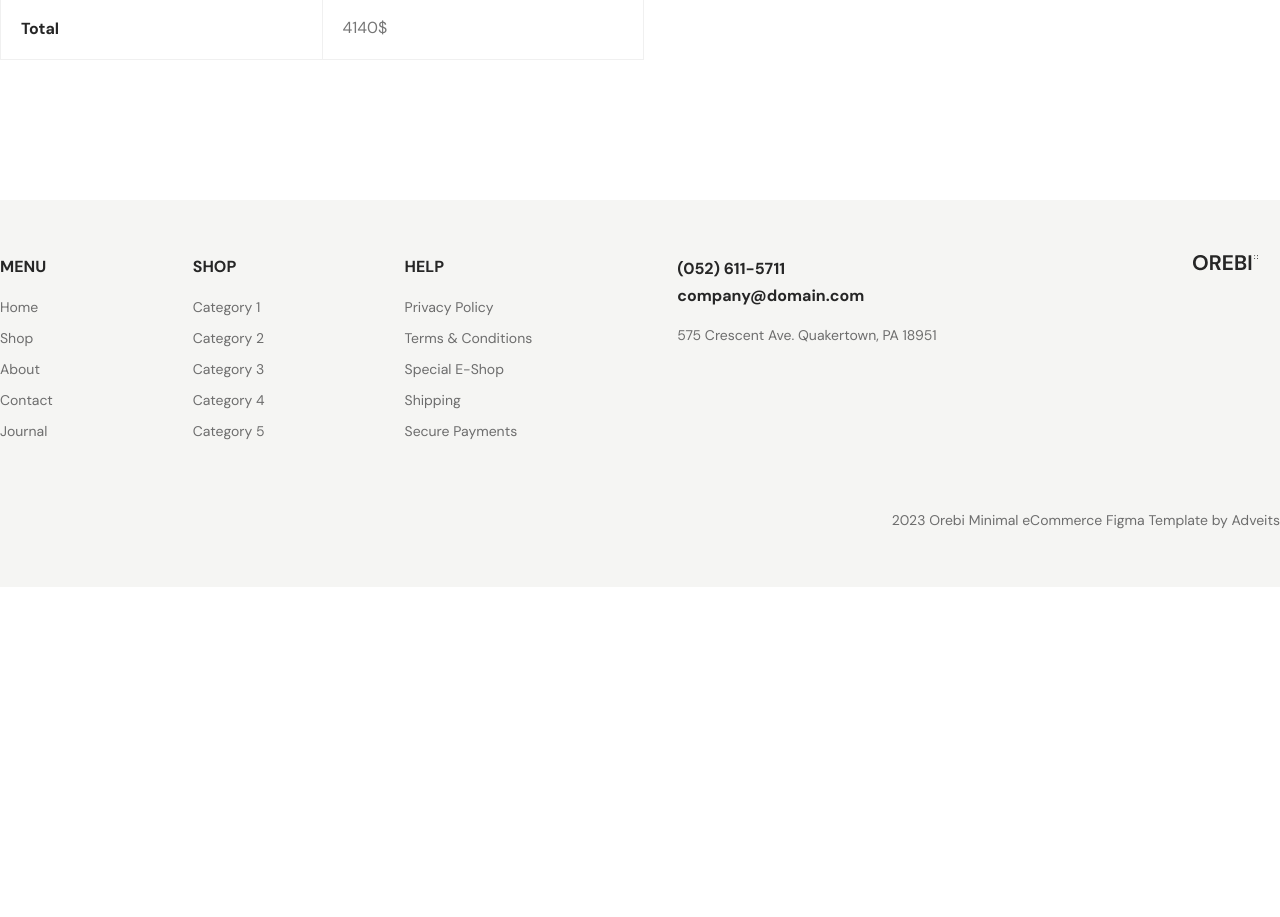
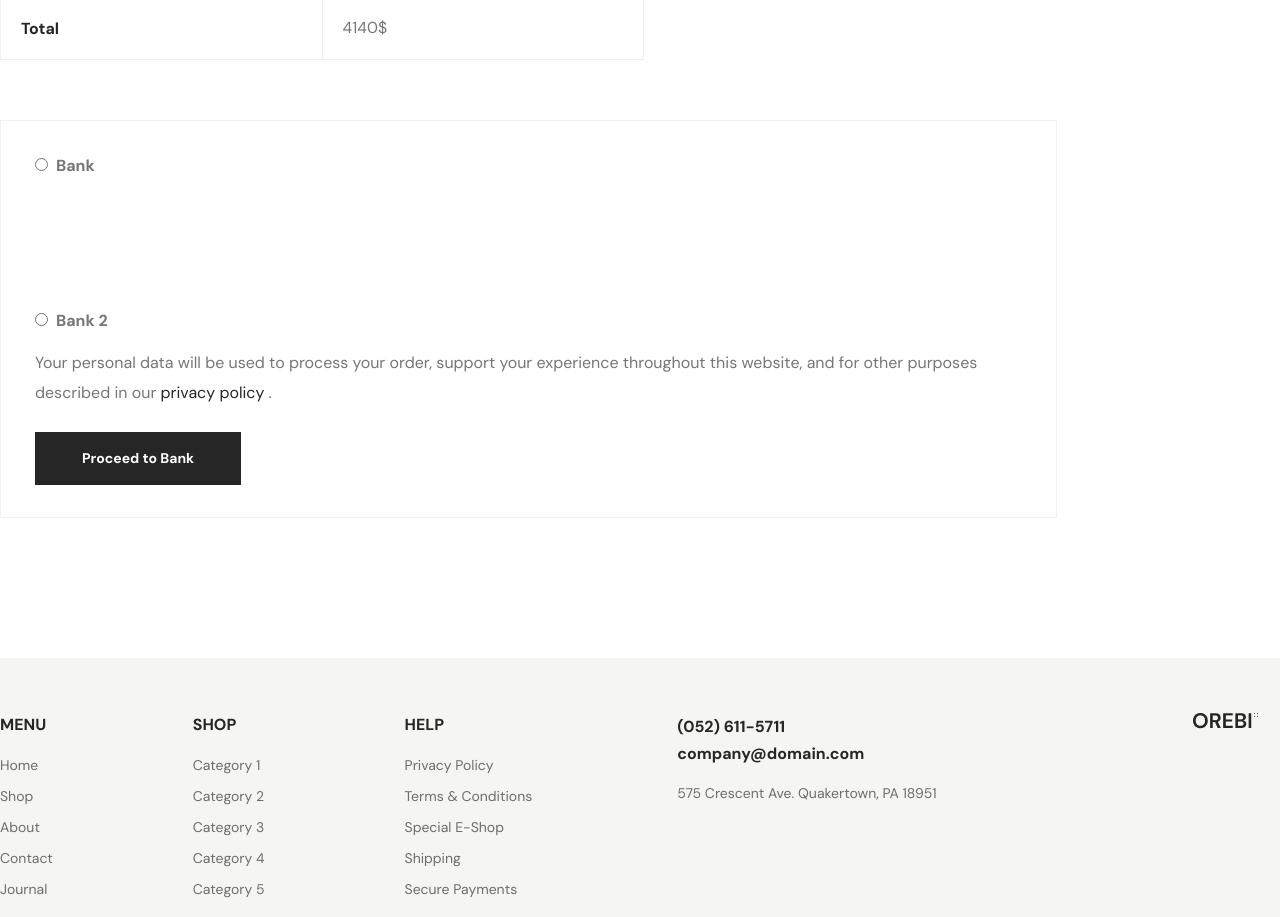
Before and after one commit to Nabab-Sharif/React-Project-5-Ecommerce-Orebi, a React (Vite) app: page /checkout in a window 1280 px wide. Shown: the part 2620-3537 px from the top of the page. Before the commit the page ends 3207 px from the top, so only its background shows below. Built offline with nearby package versions, Linux system fonts and the light colour scheme; some icons are missing.

Commit message:
Proceed to Bank of Checkout Page Part Done

```diff
--- a/src/pages/checkout/CheckoutPage.jsx
+++ b/src/pages/checkout/CheckoutPage.jsx
@@ -206,7 +206,34 @@ const CheckoutPage = () => {
                 </table>
                 {/* End Table Here */}
 
+
+
+                {/*.........Bank Proceed Start Here...........*/}
+                <div className="py-[32px] px-[34px] border-[1px] border-solid border-[#F0F0F0] mt-[60px] bg-[#FFF]">
+
+                  <div className="relative">
+                    <input type="radio" id="bank" name="bank_pro" value="Bank" className="peer/draft cursor-pointer accent-[#262626]" />
+                    <label htmlFor="bank" className="ms-[8px] text-[#767676] text-[16px] font-bold font-dm peer-checked/draft:text-[#262626] ">Bank</label>
+                    {/* pop up start*/}
+                    <div className="w-[985px] bg-[#F7F8F9] text-[#767676] text-[14px] py-[19px] px-[26px]  absolute top-[65px] hidden peer-checked/draft:block before:content-[''] before:block before:absolute before:left-[35px] before:top-[-10px]
+                    before:border-solid before:border-[#F7F8F9] before:border-t-0 before:border-r-[0.5px] before:border-b-[0.5px] before:border-l-[0] before:p-[10px] before:rotate-[-135deg] before:bg-[#F7F8F9]"> Pay via Bank; you can pay with your credit card if you don’t have a Bank account.
+                    </div>
+                    {/* pop up start */}
+
+                  </div>
+
+                  <div className="mt-[130px]">
+                    <input type="radio" id="bank2" name="bank_pro" value="Bank 2" className="peer/draft cursor-pointer accent-[#262626]" />
+                    <label htmlFor="bank2" className="ms-[8px] text-[#767676] text-[16px] font-bold font-dm peer-checked/draft:text-[#262626] ">Bank 2</label>
+                    <p className="text-[#767676] font-dm text-[16px] leading-[30px] mt-[15px]">Your personal data will be used to process your order, support your experience throughout this website, and for other purposes described in our <a href="#" className="text-[#262626]">privacy policy</a> .</p>
+                  </div>
+
+                  <button type="submit" className="bg-[#262626] py-[16px] px-[47px]  text-[#FFFFFF] font-dm text-[14px] font-bold mt-[24px] ">Proceed to Bank</button>
+                </div>
+                {/*.........Bank Proceed End Here...........*/}
+
               </form>
+
 
             </div>
             {/* form End here */}
```
Also changed, not shown: src/assets/images/bankUparrow.png (added).
